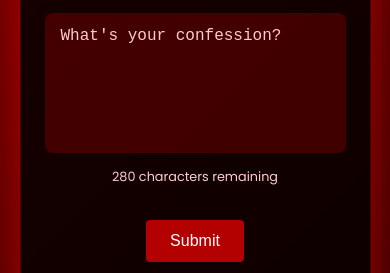
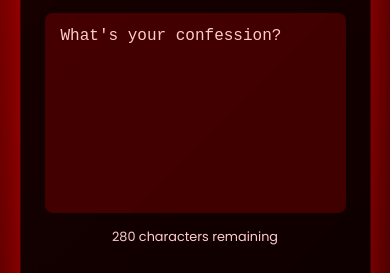
Before and after one commit to BluePinStudio/confess, a plain HTML site: page index.html in a window 390 px wide. Shown: the part 268-541 px from the top of the page. Drawn offline with Linux system fonts and the light colour scheme.

Commit message:
Update styles.css

```diff
--- a/styles.css
+++ b/styles.css
@@ -75,7 +75,7 @@ html, body {
     color: #fff;
     background: rgba(255,0,0,0.2);
     outline: none;
-    height: 100px;
+    height: 200px;
     resize: none;
     line-height: 1.4;
     overflow-wrap: break-word;
@@ -288,9 +288,6 @@ html, body {
         font-size: 1rem;
     }
 
-    #messageInput {
-        height: 140px;
-    }
 
     .load-more-btn {
         padding: 0.5rem 1rem;
```
